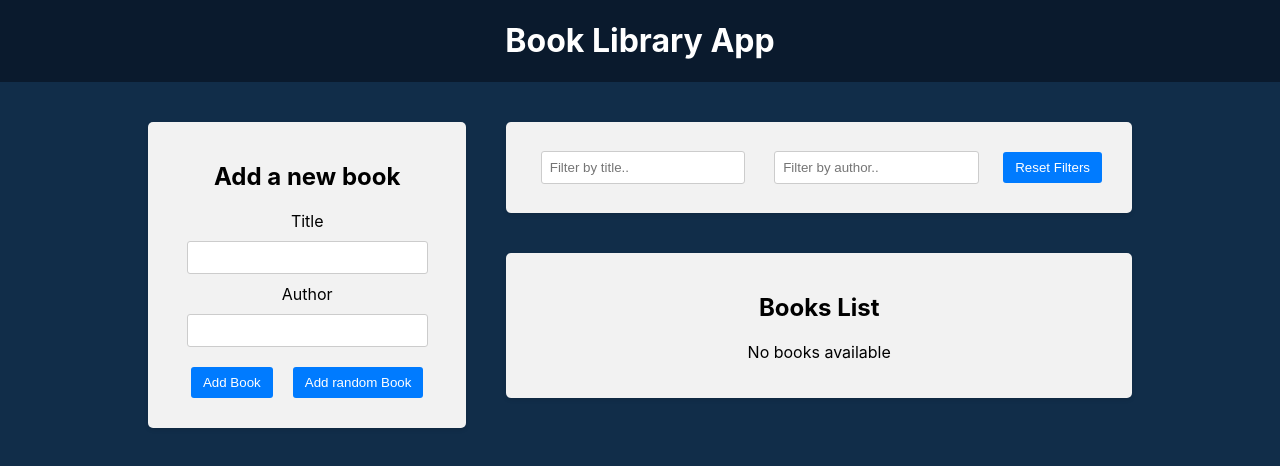
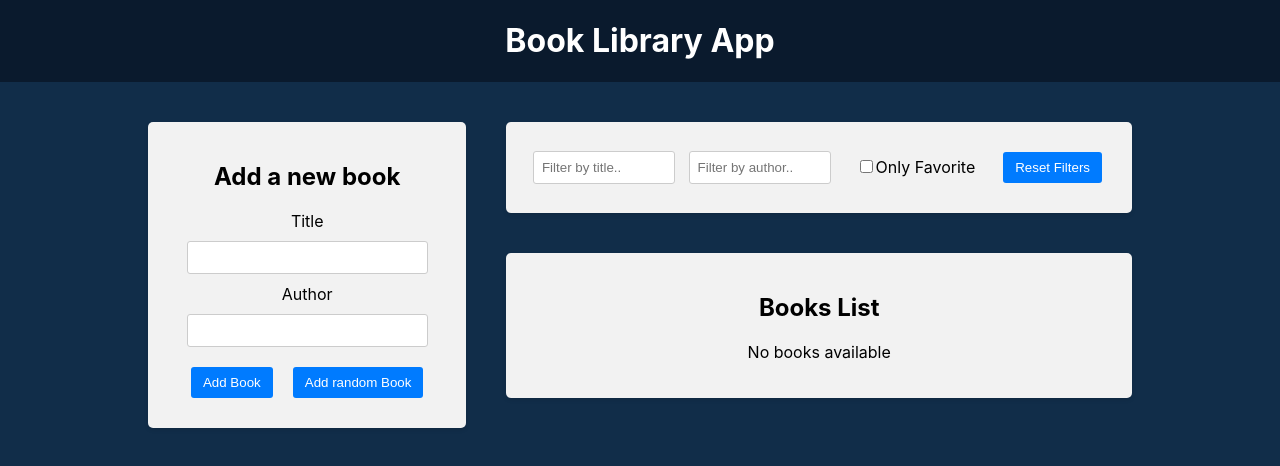
Before and after one commit to brzwsky/Library-app-react-redux-, a React (Create React App) app in the folder frontend/: page / in a window 1280 px wide. Shown: the top 466 px of the page. Built offline with nearby package versions, Linux system fonts and the light colour scheme.

Commit message:
Favorite checkbox filter

```diff
--- a/frontend/src/components/BookList/BookList.jsx
+++ b/frontend/src/components/BookList/BookList.jsx
@@ -4,6 +4,7 @@ import {BsBookmarkStarFill, BsBookmarkStar} from 'react-icons/bs'
 import {
   selectTitleFilter,
   selectAuthorFilter,
+  selectToggleFilter,
 } from '../../redux/slices/filterSlice'
 import './BookList.css'
 
@@ -11,6 +12,7 @@ export default function BookList() {
   const books = useSelector((state) => state.books)
   const titleFilter = useSelector(selectTitleFilter)
   const authorFilter = useSelector(selectAuthorFilter)
+  const favoriteToggleFilter = useSelector(selectToggleFilter)
   const dispatch = useDispatch()
 
   const handleToggleFavorite = (id) => {
@@ -28,7 +30,8 @@ export default function BookList() {
     const matchesAuthor = book.author
       .toLowerCase()
       .includes(authorFilter.toLowerCase())
-    return matchesTitle && matchesAuthor
+    const matchesToggleFilter = favoriteToggleFilter ? book.isFavorite : true
+    return matchesTitle && matchesAuthor && matchesToggleFilter
   })
 
   return (
--- a/frontend/src/components/Filter/Filter.jsx
+++ b/frontend/src/components/Filter/Filter.jsx
@@ -4,7 +4,9 @@ import {
   setAuthorFilter,
   selectTitleFilter,
   selectAuthorFilter,
+  setToggleFilter,
   resetFilters,
+  selectToggleFilter,
 } from '../../redux/slices/filterSlice'
 import './Filter.css'
 
@@ -12,6 +14,7 @@ function Filter() {
   const dispatch = useDispatch()
   const titleFilter = useSelector(selectTitleFilter)
   const authorFilter = useSelector(selectAuthorFilter)
+  const onlyToggleFilter = useSelector(selectToggleFilter)
 
   const handleTitleFilterChange = (e) => {
     dispatch(setTitleFilter(e.target.value))
@@ -19,6 +22,10 @@ function Filter() {
 
   const handleAuthorFilterChange = (e) => {
     dispatch(setAuthorFilter(e.target.value))
+  }
+
+  const handleToggleFavorite = (e) => {
+    dispatch(setToggleFilter())
   }
 
   const handleResetTitleFilter = () => {
@@ -44,7 +51,19 @@ function Filter() {
             placeholder="Filter by author.."
           />
         </div>
-        <button type="button" onClick={handleResetTitleFilter}>Reset Filters</button>
+        <div className="filter-group">
+          <label>
+            <input
+              onChange={handleToggleFavorite}
+              checked={onlyToggleFilter}
+              type="checkbox"
+            />
+						Only Favorite
+          </label>
+        </div>
+        <button type="button" onClick={handleResetTitleFilter}>
+          Reset Filters
+        </button>
       </div>
     </div>
   )
--- a/frontend/src/redux/slices/filterSlice.js
+++ b/frontend/src/redux/slices/filterSlice.js
@@ -3,6 +3,7 @@ import {createSlice} from '@reduxjs/toolkit'
 const initialState = {
   title: '',
   author: '',
+	isFavorite: false
 }
 
 const filterSlice = createSlice({
@@ -15,14 +16,18 @@ const filterSlice = createSlice({
     setAuthorFilter: (state, action) => {
       state.author = action.payload
     },
-    resetFilters: (state) => initialState,
+		setToggleFilter: (state) => {
+			state.isFavorite = !state.isFavorite
+		},
+    resetFilters: () => initialState,
   },
 })
 
-export const {setTitleFilter, setAuthorFilter, resetFilters} =
+export const {setTitleFilter, setAuthorFilter, setToggleFilter, resetFilters} =
   filterSlice.actions
 
 export const selectTitleFilter = (state) => state.filter.title
 export const selectAuthorFilter = (state) => state.filter.author
+export const selectToggleFilter = (state) => state.filter.isFavorite
 
 export default filterSlice.reducer
```
Lines whose indentation alone changed are shown as unchanged.
